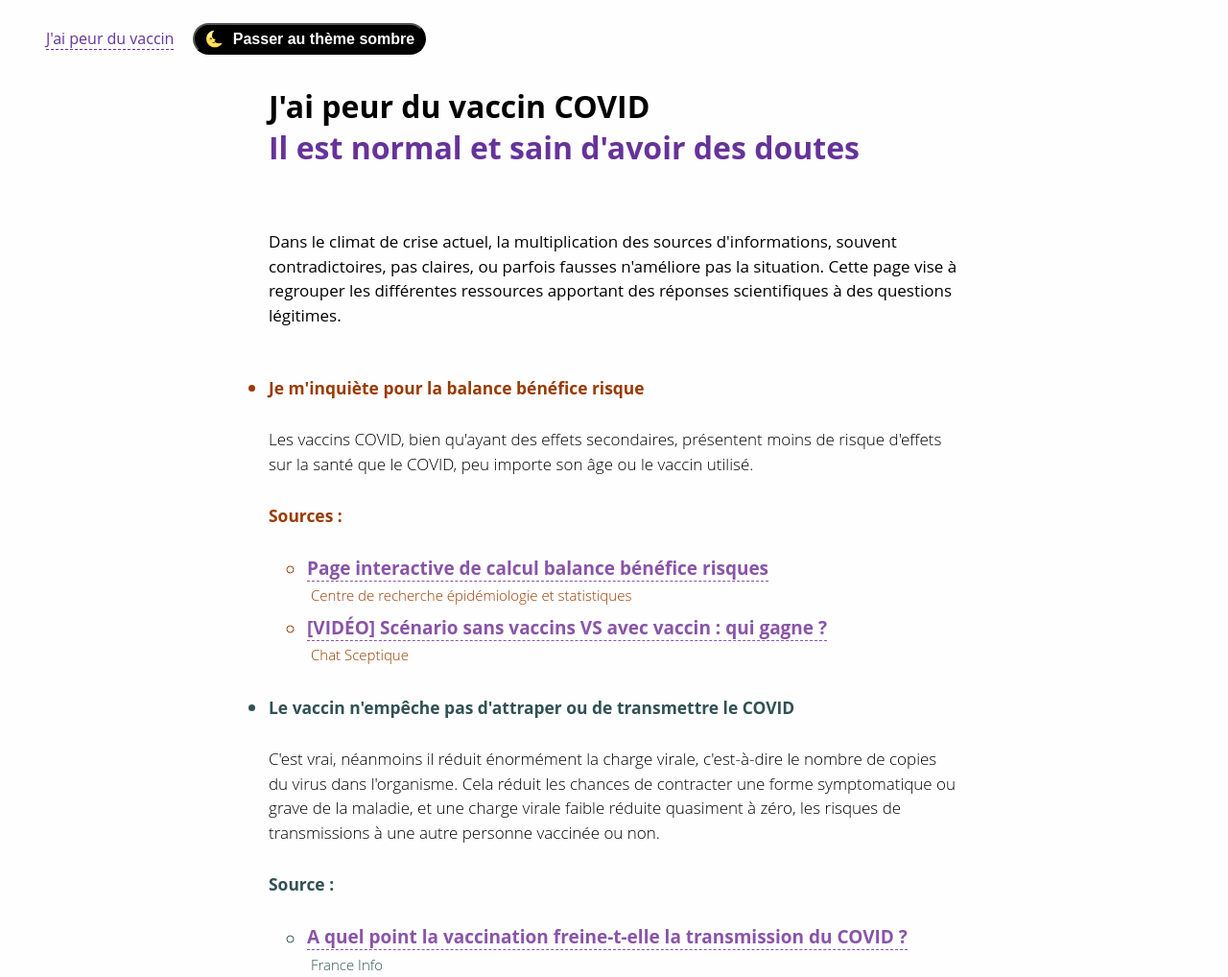
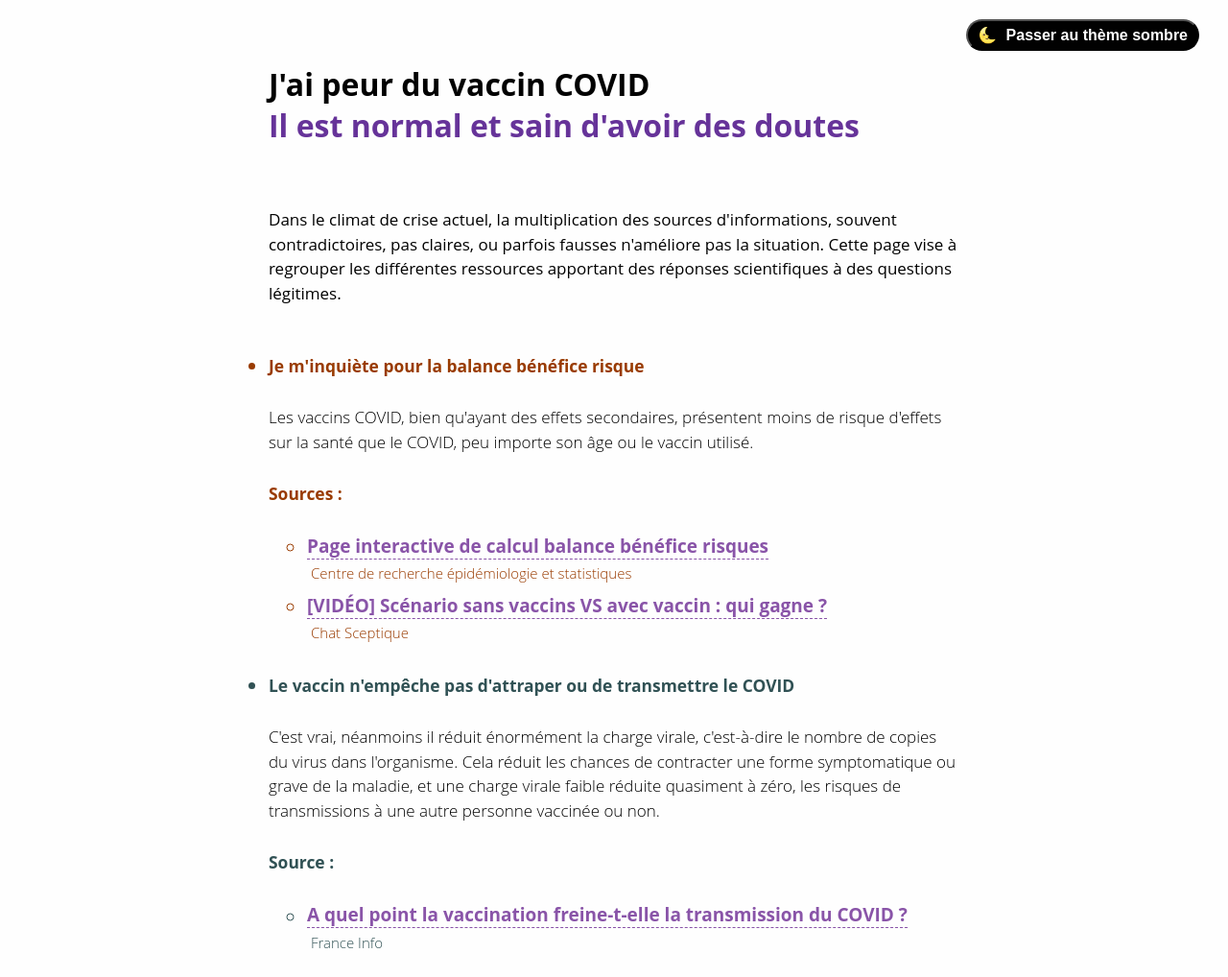
Before and after one commit to PofMagicfingers/j-ai-peur-du-vaccin, a Gatsby site: page / in a window 1280 px wide. Shown: the top 1018 px of the page at 96% size. Built offline with nearby package versions, Linux system fonts and the light colour scheme; Gatsby itself is replaced by a stand-in of ours.

Commit message:
feat: améliore le ThemeSwitcher

```diff
--- a/src/components/layout.js
+++ b/src/components/layout.js
@@ -60,6 +60,12 @@ const ThemeSwitcher = styled.button`
   color: ${({ theme }) => theme.background};
   margin: 0 10px;
   border-radius: 30px;
+
+  position: absolute;
+  top: 20px;
+  right: 20px;
+}
+
 `;
 
 const ThemeSwitcherIcon = styled.span`
@@ -92,12 +98,6 @@ const Layout = ({ style, pageTitle, children }) => {
       <>
         <GlobalStyle />
       <title>{pageTitle}</title>
-        <nav style={navStyles}>
-          <ul style={navList}>
-            <li style={navLi}>
-              <StyledNavLink to="/">J'ai peur du vaccin</StyledNavLink>
-            </li>
-            <li style={navLi}>
       <ThemeSwitcher onClick={toggleTheme}>
       {isDarkTheme ? (
           <>
@@ -115,10 +115,7 @@ const Layout = ({ style, pageTitle, children }) => {
           </>
       )}
       </ThemeSwitcher>
-            </li>
-          </ul>
-        </nav>
-        <main style={style}>{children}</main>
+        <main style={{...style, marginTop: 50}}>{children}</main>
       </>
     </ThemeProvider>
   );
```
Lines whose indentation alone changed are shown as unchanged.
